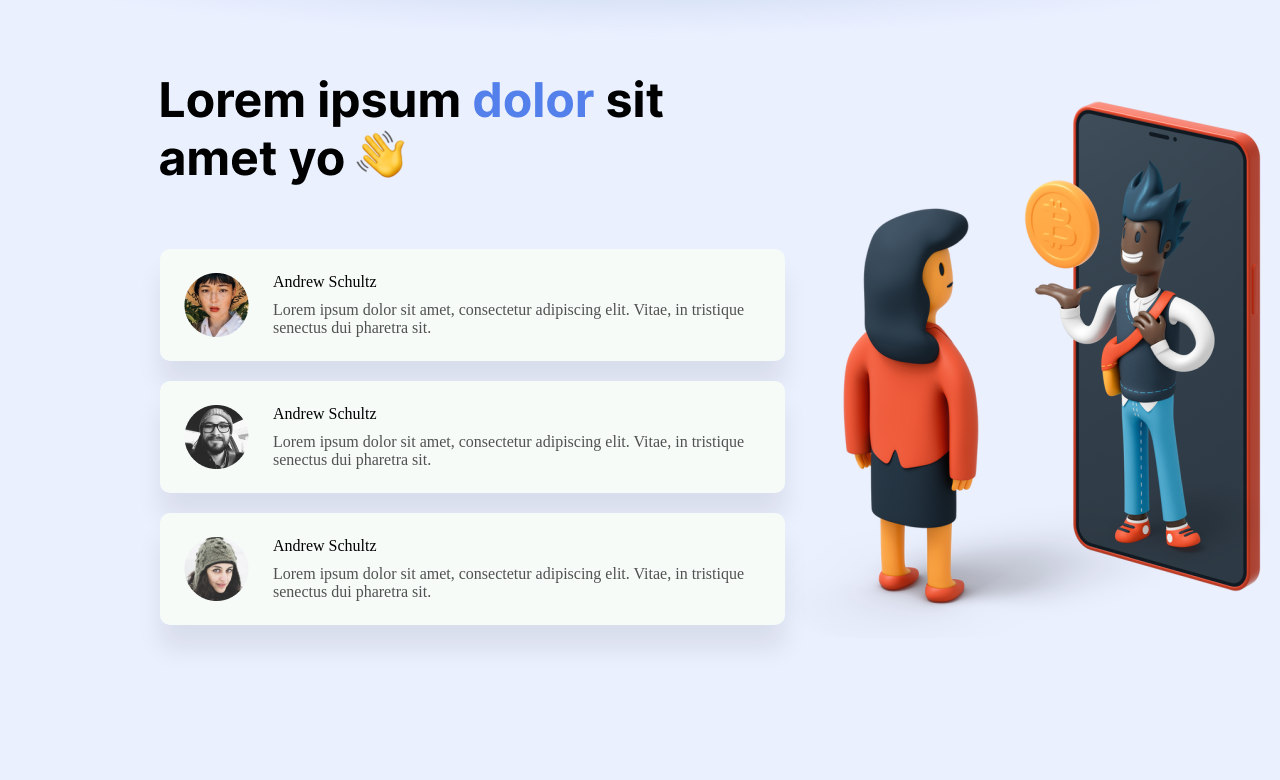
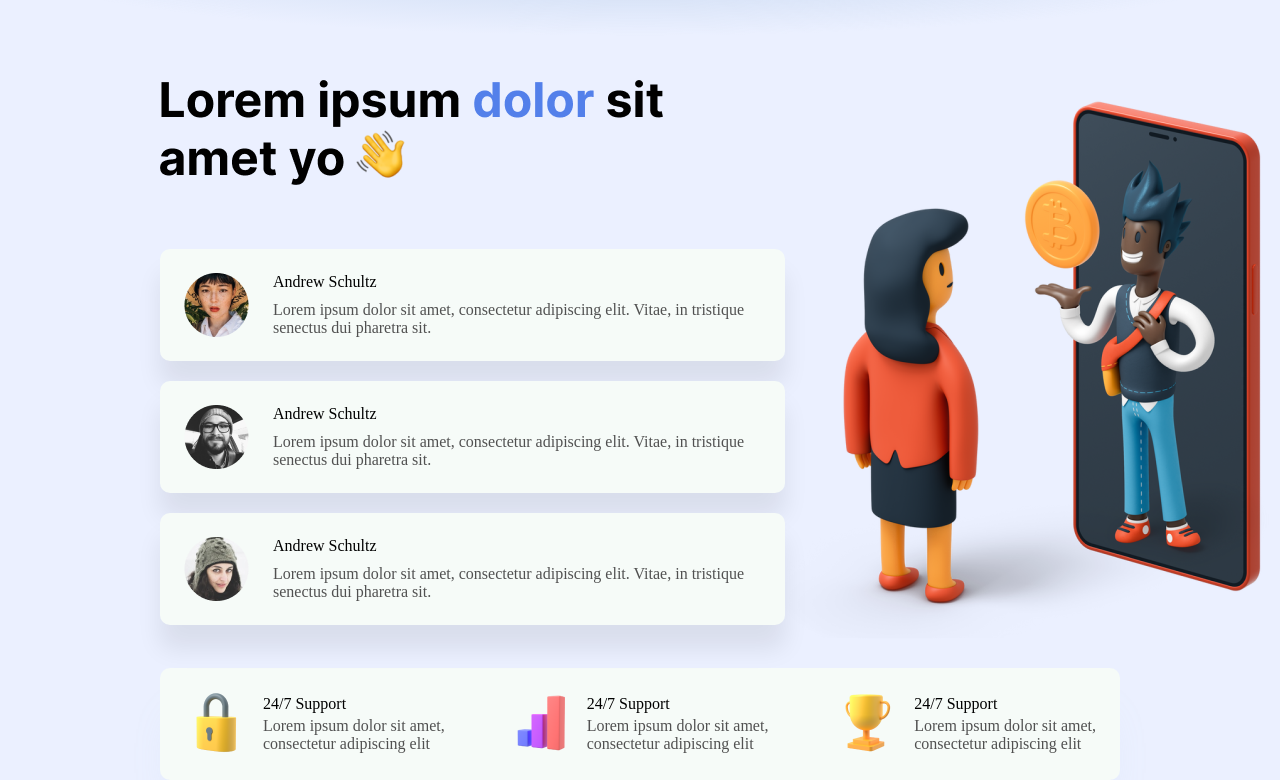
Before and after one commit to aidaikamn/brand-land, a plain HTML site: page index.html in a window 1280 px wide. Shown: the part 116-896 px from the top of the page. Before the commit the page ends 800 px from the top, so only its background shows below. Drawn offline with Linux system fonts and the light colour scheme.

Commit message:
gitrksdejfr

```diff
--- a/index.html
+++ b/index.html
@@ -52,5 +52,33 @@
             </div>
         </div>
     </section>
+
+    <section id="first">
+        <div class="container">
+            <div class="first">
+                <div class="first-card">
+                    <img src="./img/zamok.png" alt="">
+                    <div class="first-card-text">
+                        <h3>24/7 Support</h3>
+                        <p>Lorem ipsum dolor sit amet, <br> consectetur adipiscing elit</p>
+                    </div>
+                </div>
+                <div class="first-card">
+                    <img src="./img/diagramma.png" alt="">
+                    <div class="first-card-text">
+                        <h3>24/7 Support</h3>
+                        <p>Lorem ipsum dolor sit amet, <br> consectetur adipiscing elit</p>
+                    </div>
+                </div>
+                <div class="first-card">
+                    <img src="./img/kubok.png" alt="">
+                    <div class="first-card-text">
+                        <h3>24/7 Support</h3>
+                        <p>Lorem ipsum dolor sit amet, <br> consectetur adipiscing elit</p>
+                    </div>
+                </div>
+            </div>
+        </div>
+    </section>
 </body>
 </html>
--- a/style.css
+++ b/style.css
@@ -68,3 +68,31 @@ font-weight: 500;
     align-items: center;
     justify-content: space-between;
 }
+.first {
+    display: flex;
+    align-items: center;
+    justify-content: space-between;
+    border-radius: 10px;
+background: #F6FBF8;
+box-shadow: 0px 34px 44px -20px rgba(185, 206, 234, 0.25);
+padding: 24px;
+    gap: 10px;
+}
+.first-card {
+    display: flex;
+    align-items: center;
+}
+.first-card-text {
+    margin-left: 15px;
+}
+.first-card-text h3 {
+    color: #000;
+font-size: 16px;
+font-weight: 500;
+}
+.first-card-text p {
+    margin-top: 4px;
+    color: #515151;
+font-size: 16px;
+font-weight: 500;
+}
```
Also changed, not shown: img/diagramma.png (added), img/kubok.png (added), img/zamok.png (added).
